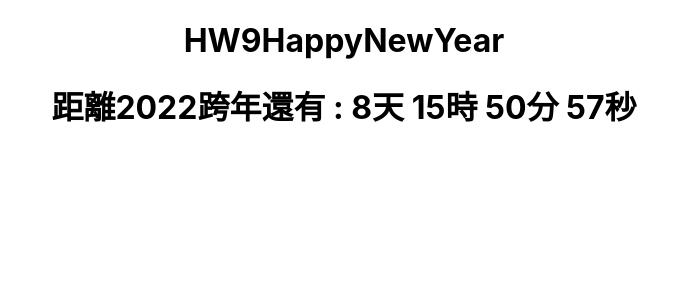
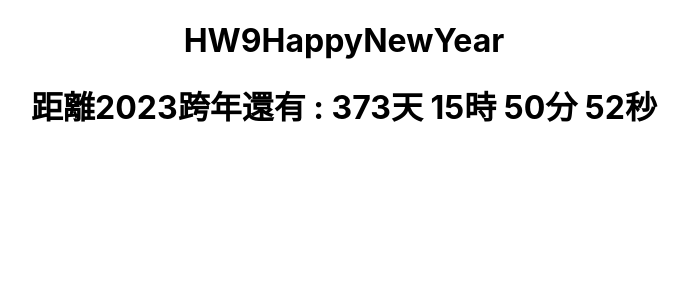
Before and after one commit to sasie59/react-homework, a React (Create React App) app: page /#/HW9HappyNewYear in a window 1280 px wide. Shown: the top 300 px of the page, without its empty margins (296-985 px from the left). Built offline with nearby package versions, Linux system fonts and the light colour scheme.

Commit message:
hw9 修正jest  100%

```diff
--- a/src/HW9HappyNewYear.js
+++ b/src/HW9HappyNewYear.js
@@ -38,23 +38,27 @@
 //   );
 // }
 import React,{useState, useEffect} from 'react';
-const date20220101 = +new Date('2022/01/01 00:00:00');
+const date20230101 = +new Date('2023/01/01 00:00:00');
+export const countDownTime = date20230101 - (+new Date());
+
 export default function HW9HappyNewYear() {
 
   const [time, setTime] = useState({
     date : +new Date(),
-    conutDown : ~~(date20220101 - (+new Date()) / 1000),
+    conutDown : ~~(date20230101 - (+new Date()) / 1000),
   });
 
   const tick = () => {
     setTime({
-      countDown : Math.floor((date20220101 - (+new Date())) / 1000),
+      countDown : Math.floor((date20230101 - (+new Date())) / 1000),
     });
   };
 
   useEffect(() => {
-    setInterval(tick(), 1000);
-  },[]);
+    setInterval(() => {
+      tick();
+    }, 1000);
+  }, []);
 
   const sec =  time.countDown % 60;
   const min =  ~~(time.countDown / 60) % 60;
@@ -65,8 +69,8 @@ export default function HW9HappyNewYear() {
   return (
     <div>
       <h1>HW9HappyNewYear</h1>
-      <h1>
-      距離2022跨年還有 : {day}天 {hour}時 {min}分 {sec}秒
+      <h1 data-testid='countDown'>
+      距離2023跨年還有 : {day}天 {hour}時 {min}分 {sec}秒
       </h1>
     </div>
   );
```
Also changed, not shown: 1 other file (tests, documents, lock files or other folders).
